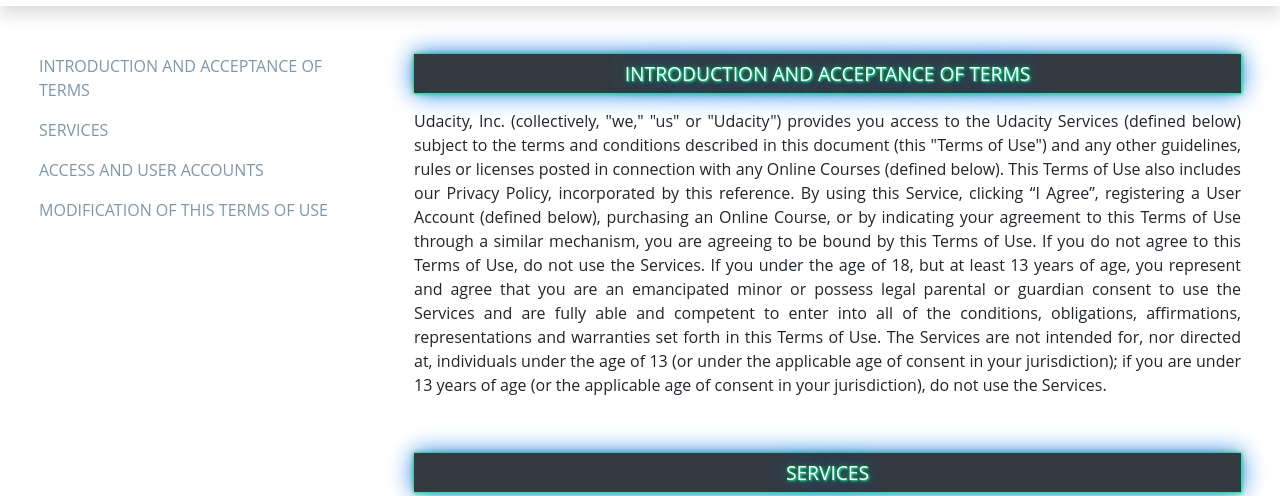
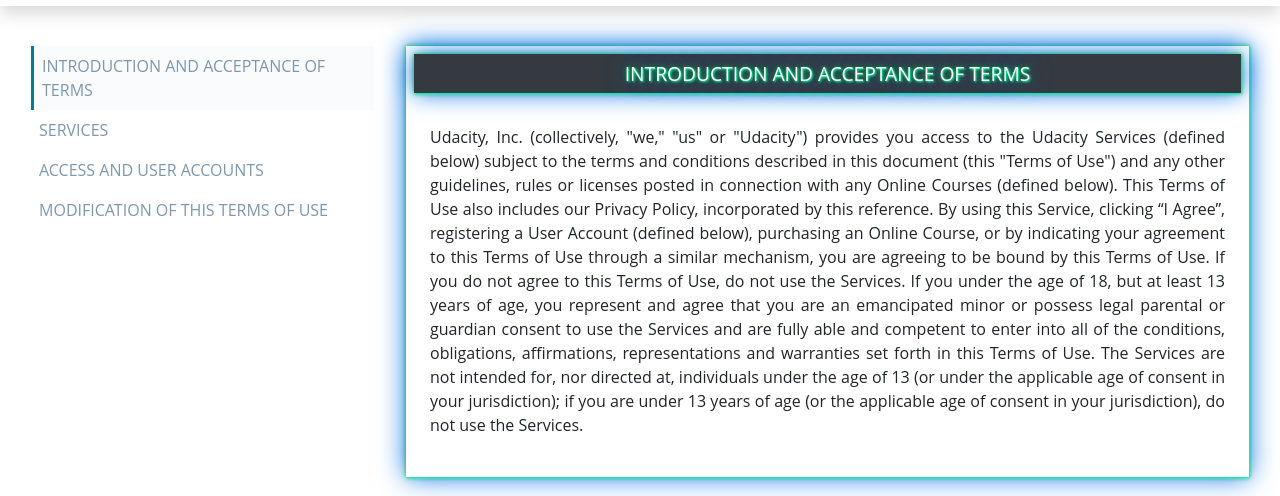
Before and after one commit to MahmoudHegazi/robotics-competition, a plain HTML site: page terms-of-us.html in a window 1280 px wide. Shown: the part 344-840 px from the top of the page. Drawn offline with nearby package versions, Linux system fonts and the light colour scheme.

Commit message:
Update terms-of-us.html

```diff
--- a/terms-of-us.html
+++ b/terms-of-us.html
@@ -284,7 +284,15 @@
   .topic-header {
     color: #2e3d49;
     font-size: 1.2em;
-    text-shadow: 1px 1px 2px #07f8b5, 0 0 25px #0b75e6, 0 0 5px #00d211;
+
+  }
+
+
+  .your-active-class {
+    box-shadow: 1px 1px 2px #07f8b5, 0 0 25px #0b75e6, 0 0 5px #00d211;
+  }
+  .your-active-class .topic-header{
+      text-shadow: 1px 1px 2px #07f8b5, 0 0 25px #0b75e6, 0 0 5px #00d211;
 box-shadow: 1px 1px 2px #07f8b5, 0 0 25px #0b75e6, 0 0 5px #00d211;
   }
   /* contact us */
@@ -452,7 +460,7 @@
         <!-- DB section template Start -->
         <section id="section1" class="topic-section p-2 mb-4" data-aside="INTRODUCTION AND ACCEPTANCE OF TERMS">
          <h4 class="topic-header bg-dark text-white p-2 mb-3 text-center">INTRODUCTION AND ACCEPTANCE OF TERMS</h4>
-         <p class="text-justify">
+         <p class="text-justify p-3">
           Udacity, Inc. (collectively, "we," "us" or "Udacity") provides you access to the Udacity Services (defined below) subject to the terms and conditions described in this document (this "Terms of Use") and any other guidelines, rules or licenses posted in connection with any Online Courses (defined below). This Terms of Use also includes our Privacy Policy, incorporated by this reference.
 
 By using this Service, clicking “I Agree”, registering a User Account (defined below), purchasing an Online Course, or by indicating your agreement to this Terms of Use through a similar mechanism, you are agreeing to be bound by this Terms of Use. If you do not agree to this Terms of Use, do not use the Services. If you under the age of 18, but at least 13 years of age, you represent and agree that you are an emancipated minor or possess legal parental or guardian consent to use the Services and are fully able and competent to enter into all of the conditions, obligations, affirmations, representations and warranties set forth in this Terms of Use. The Services are not intended for, nor directed at, individuals under the age of 13 (or under the applicable age of consent in your jurisdiction); if you are under 13 years of age (or the applicable age of consent in your jurisdiction), do not use the Services.
@@ -461,7 +469,7 @@
     <!-- DB section template end -->
         <section id="section2" class="topic-section p-2 mb-4" data-aside="SERVICES">
          <h4 class="topic-header bg-dark text-white p-2 mb-3 text-center ">SERVICES</h4>
-         <p class="text-justify">
+         <p class="text-justify p-3">
           Udacity, Inc. (collectively, "we," "us" or "Udacity") provides you access to the Udacity Services (defined below) subject to the terms and conditions described in this document (this "Terms of Use") and any other guidelines, rules or licenses posted in connection with any Online Courses (defined below). This Terms of Use also includes our Privacy Policy, incorporated by this reference.
 
 By using this Service, clicking “I Agree”, registering a User Account (defined below), purchasing an Online Course, or by indicating your agreement to this Terms of Use through a similar mechanism, you are agreeing to be bound by this Terms of Use. If you do not agree to this Terms of Use, do not use the Services. If you under the age of 18, but at least 13 years of age, you represent and agree that you are an emancipated minor or possess legal parental or guardian consent to use the Services and are fully able and competent to enter into all of the conditions, obligations, affirmations, representations and warranties set forth in this Terms of Use. The Services are not intended for, nor directed at, individuals under the age of 13 (or under the applicable age of consent in your jurisdiction); if you are under 13 years of age (or the applicable age of consent in your jurisdiction), do not use the Services.
@@ -469,7 +477,7 @@
         </section>
         <section id="section3" class="topic-section p-2 mb-4" data-aside="ACCESS AND USER ACCOUNTS">
            <h4 class="topic-header bg-dark text-white p-2 mb-3 text-center">ACCESS AND USER ACCOUNTS</h4>
-         <p class="text-justify">
+         <p class="text-justify p-3">
           Udacity, Inc. (collectively, "we," "us" or "Udacity") provides you access to the Udacity Services (defined below) subject to the terms and conditions described in this document (this "Terms of Use") and any other guidelines, rules or licenses posted in connection with any Online Courses (defined below). This Terms of Use also includes our Privacy Policy, incorporated by this reference.
 
 By using this Service, clicking “I Agree”, registering a User Account (defined below), purchasing an Online Course, or by indicating your agreement to this Terms of Use through a similar mechanism, you are agreeing to be bound by this Terms of Use. If you do not agree to this Terms of Use, do not use the Services. If you under the age of 18, but at least 13 years of age, you represent and agree that you are an emancipated minor or possess legal parental or guardian consent to use the Services and are fully able and competent to enter into all of the conditions, obligations, affirmations, representations and warranties set forth in this Terms of Use. The Services are not intended for, nor directed at, individuals under the age of 13 (or under the applicable age of consent in your jurisdiction); if you are under 13 years of age (or the applicable age of consent in your jurisdiction), do not use the Services.
@@ -479,7 +487,7 @@
         </section>
         <section id="section4" class="topic-section p-2 mb-4" data-aside="MODIFICATION OF THIS TERMS OF USE">
             <h4 class="topic-header bg-dark text-white p-2 mb-3 text-center">MODIFICATION OF THIS TERMS OF USE</h4>
-         <p class="text-justify">
+         <p class="text-justify p-3">
           Udacity, Inc. (collectively, "we," "us" or "Udacity") provides you access to the Udacity Services (defined below) subject to the terms and conditions described in this document (this "Terms of Use") and any other guidelines, rules or licenses posted in connection with any Online Courses (defined below). This Terms of Use also includes our Privacy Policy, incorporated by this reference.
 
 By using this Service, clicking “I Agree”, registering a User Account (defined below), purchasing an Online Course, or by indicating your agreement to this Terms of Use through a similar mechanism, you are agreeing to be bound by this Terms of Use. If you do not agree to this Terms of Use, do not use the Services. If you under the age of 18, but at least 13 years of age, you represent and agree that you are an emancipated minor or possess legal parental or guardian consent to use the Services and are fully able and competent to enter into all of the conditions, obligations, affirmations, representations and warranties set forth in this Terms of Use. The Services are not intended for, nor directed at, individuals under the age of 13 (or under the applicable age of consent in your jurisdiction); if you are under 13 years of age (or the applicable age of consent in your jurisdiction), do not use the Services.
@@ -623,13 +631,14 @@
     /* end helper */
 
 
-    /* contact us script */
+    /* terms script */
 
 
      /* dynamic aside */
       const asideContainer = document.querySelector("#aside_container");
       const allSections = document.querySelectorAll("section.topic-section");
       const asidesFragment = document.createDocumentFragment();
+
       allSections.forEach( (sec)=>{
         const sectionAside = sec.getAttribute("data-aside");
         const sectionId = sec.getAttribute("id");
@@ -656,7 +665,61 @@
       asideContainer.appendChild(asidesFragment);
      /* dynamic aside end */
 
-    /* contact us */
+     /* active section */
+
+     /* remove old active section class */
+     function removeAnyActiveSection() {
+       const allActiveSections = document.querySelectorAll("section.your-active-class");
+       allActiveSections.forEach( (checkerSec)=>{
+         if (checkerSec.classList.contains("your-active-class")) {
+         checkerSec.classList.remove("your-active-class");
+         }
+       });
+     }
+
+     /* handle active link */
+     function removeAnyActiveLink() {
+       const allActiveLinks = document.querySelectorAll("div.active-aside-link");
+       allActiveLinks.forEach( (checkerLink)=>{
+         if (checkerLink.classList.contains("active-aside-link")) {
+         checkerLink.classList.remove("active-aside-link");
+         }
+       });
+     }
+
+     /* add active class to link */
+     function handleActiveLink(activeSection) {
+       removeAnyActiveLink();
+       const allAsideLinks = document.querySelectorAll("div.aside-link-container");
+       const activeDataAside = activeSection.getAttribute("data-aside");
+       for (let i=0; i<allAsideLinks.length; i++){
+         if (allAsideLinks[i].innerText == activeDataAside){
+           if (!allAsideLinks[i].classList.contains("active-aside-link")){
+             allAsideLinks[i].classList.add("active-aside-link");
+           }
+         }
+       }
+     }
+     /* add active class to active section */
+     let sectionsBox = [];
+     function handleActiveTopic() {
+       sectionsBox = [];
+       removeAnyActiveSection();
+       allSections.forEach( (sec)=>{
+         const rect = sec.getBoundingClientRect();
+         if (rect.top > -50) {
+           sectionsBox.push(sec);
+         }
+       });
+       if (!sectionsBox[0].classList.contains("your-active-class")){
+         sectionsBox[0].classList.add("your-active-class");
+         handleActiveLink(sectionsBox[0]);
+       }
+     }
+     window.addEventListener("scroll", handleActiveTopic);
+     handleActiveTopic();
+     /* active section end */
+    /* terms us */
 
   });
 </script>
```
